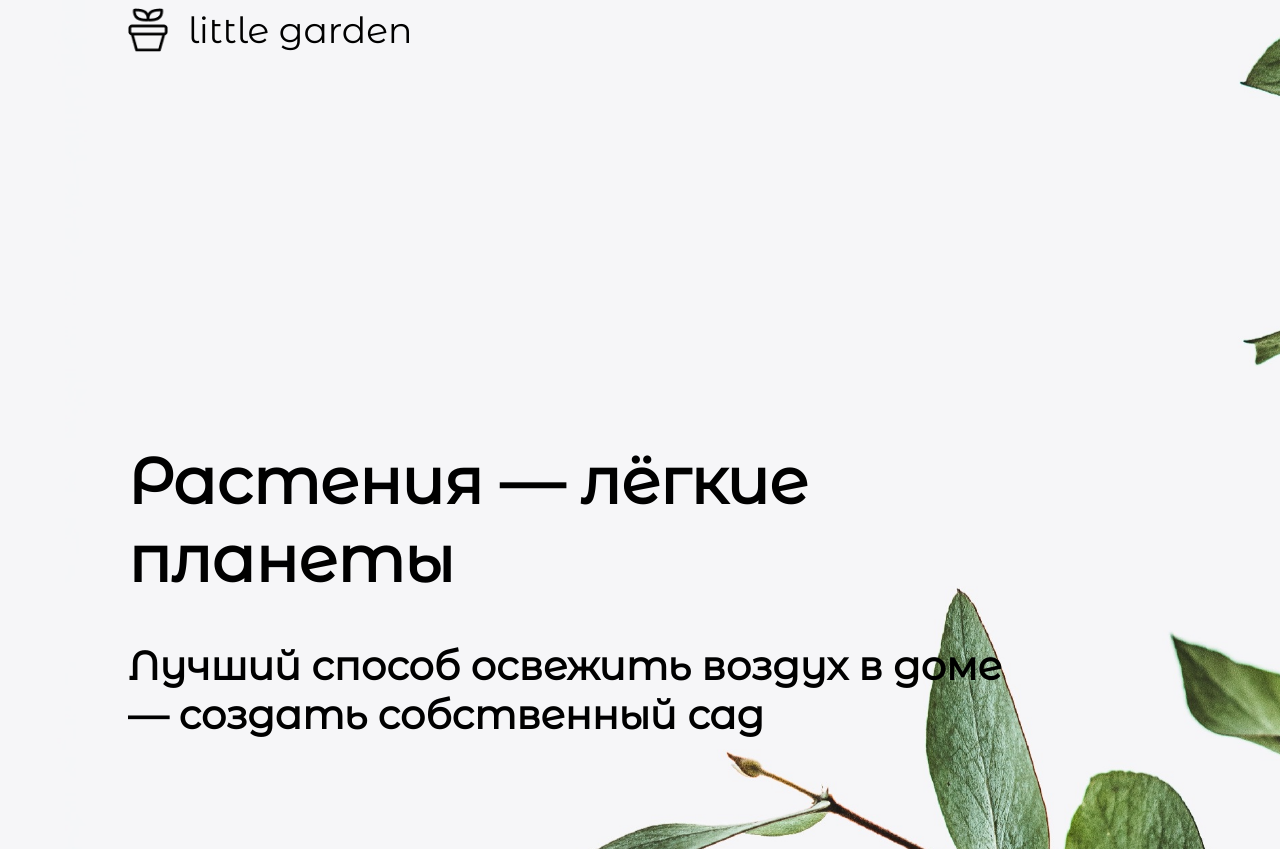
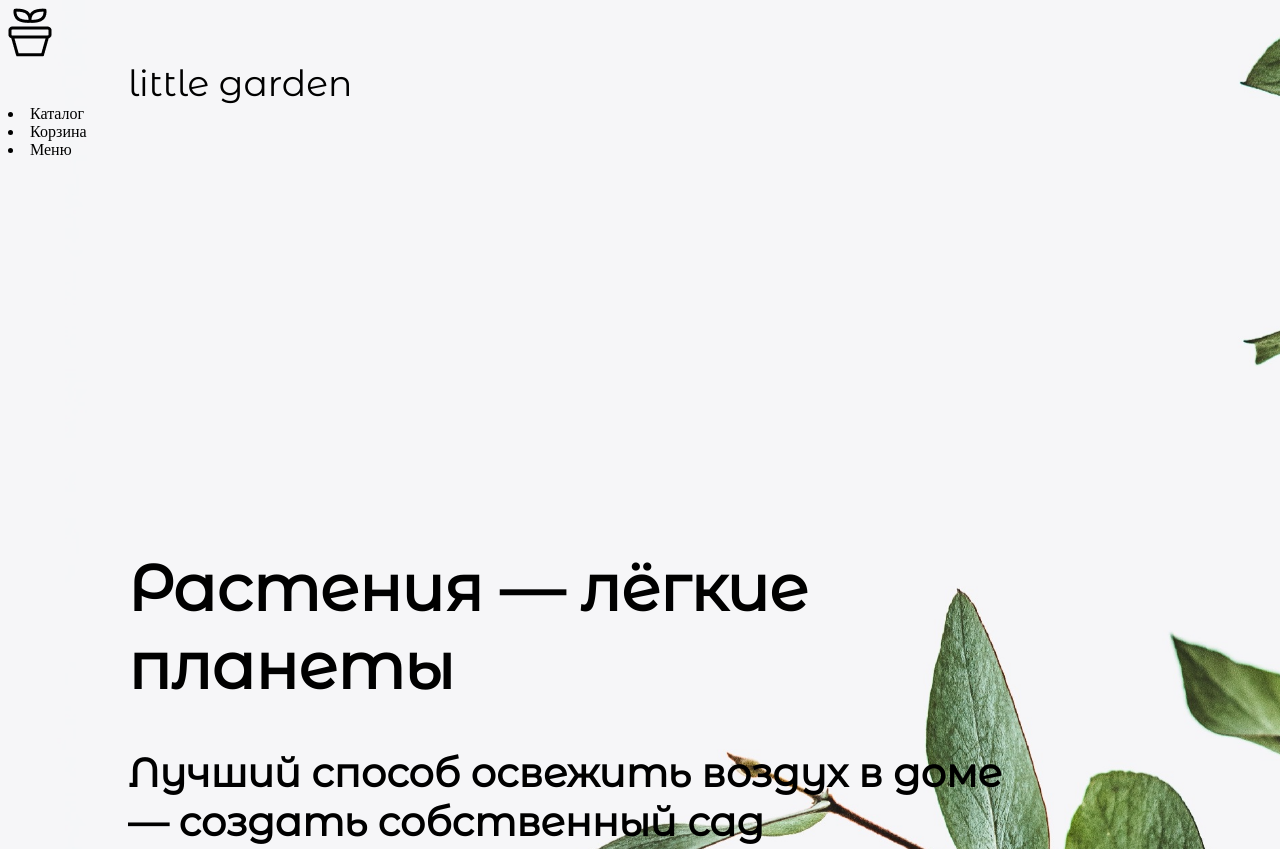
Before and after one commit to AnastasiyaVolchenko/little-garden, a plain HTML site: page index.html in a window 1280 px wide. Shown: the top 849 px of the page. Drawn offline with Linux system fonts and the light colour scheme.

Commit message:
Update index.html

```diff
--- a/index.html
+++ b/index.html
@@ -1,7 +1,6 @@
 <!DOCTYPE html>
 <html lang="en">
 <head>
-
 
   <meta charset="UTF-8">
   <meta http-equiv="X-UA-Compatible" content="IE=Edge">
@@ -17,23 +16,39 @@
   <link rel="preconnect" href="https://fonts.googleapis.com"><link rel="preconnect" href="https://fonts.gstatic.com" crossorigin><link href="https://fonts.googleapis.com/css2?family=Montserrat+Alternates&display=swap" rel="stylesheet">
   <link rel="preconnect" href="https://fonts.googleapis.com"><link rel="preconnect" href="https://fonts.gstatic.com" crossorigin><link href="https://fonts.googleapis.com/css2?family=Montserrat+Alternates:wght@200&display=swap" rel="stylesheet">
 
+  <style>
+
+
+  </style>
+
 
 </head>
 <body>
 
-  <div class='block-1--container'>
+    <!-- ПЛАШКА С НАВИГАЦИЕЙ-->
 
-    <!-- ПЛАШКА С НАВИГАЦИЕЙ-->
-    <nav>
+  <div class="nav-block"></div>
 
-      <!-- ЛОГОТИП -->
+  <div class="block-1">
+
+
+    <div class="menu-elements">
+
+      <img src='img/flower.png'>
+
       <div class='logo'>
-        <a href = '#'><img src="img/flower.png" height="44px" width="40px">little garden</a>
+
+        <a href = 'index.html'>little garden</a>
+
       </div>
 
-    </nav>
+      <li>Каталог</li>
+      <li href="#">Корзина</li>
+      <li>Меню</li>
 
-    <!-- ЗАГОЛОВОК-СЛОГАН -->
+    </div>
+
+      <!-- ЗАГОЛОВОК-СЛОГАН -->
     <div class='title-container'>
       <h1>Растения — лёгкие планеты</h1>
       <h2>Лучший способ освежить воздух в доме — создать собственный сад</h2>
@@ -41,8 +56,10 @@
 
   </div>
 
-  <!-- JAVASCRIPT -->
-  <script src="main.js"></script>
+
+
+  <!-- JAVASCRIPT
+  <script src="main.js"></script> -->
 
 
 </body>
```
